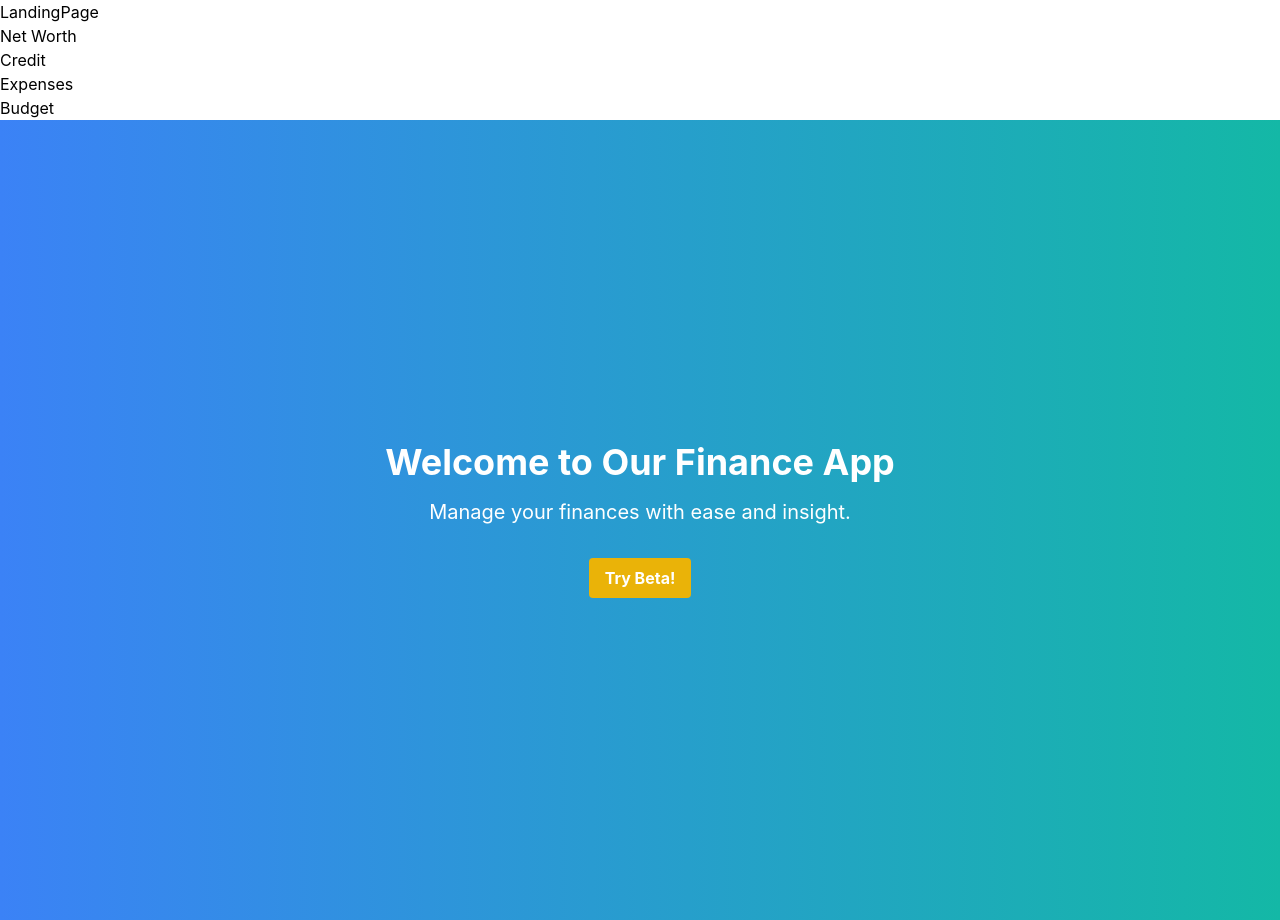
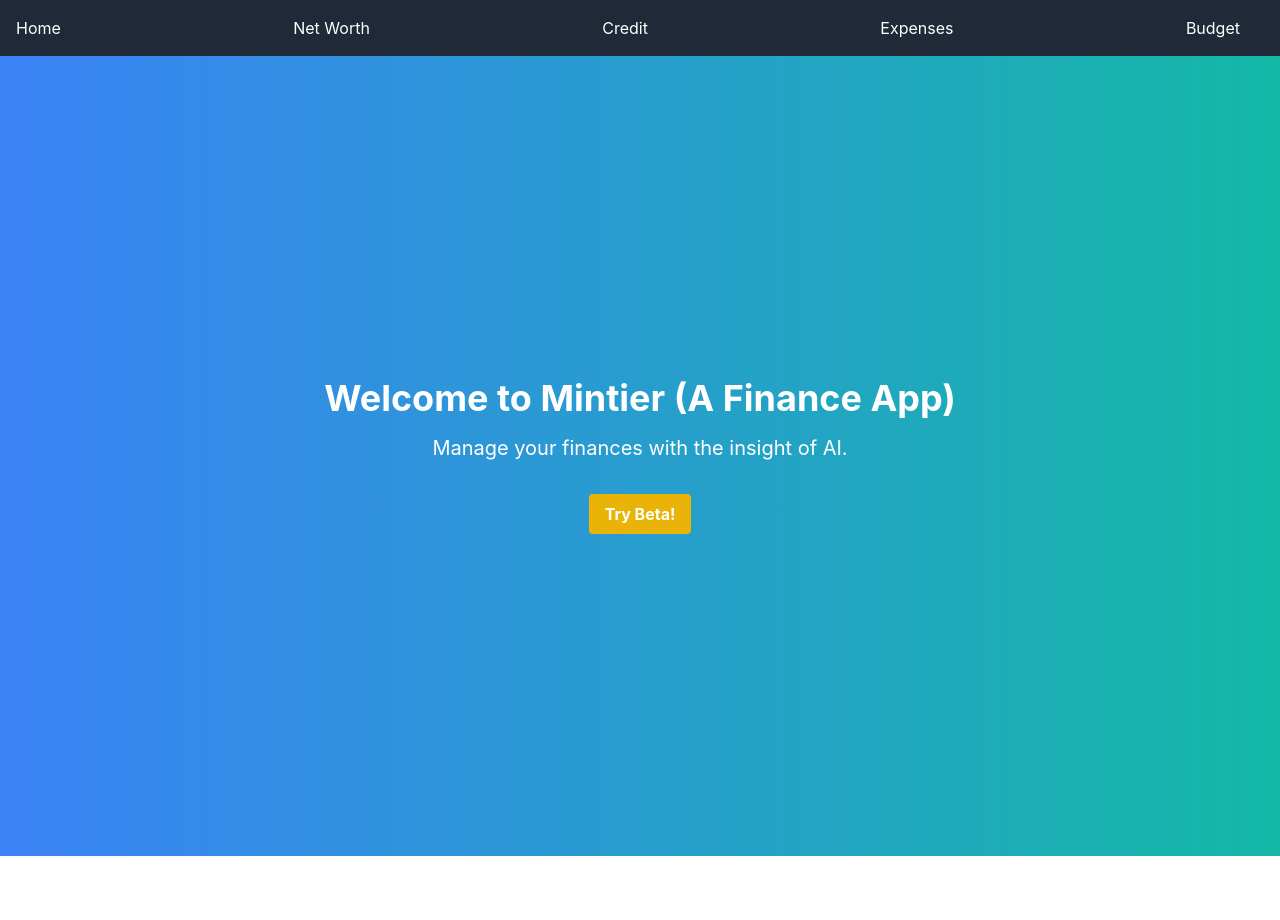
Before and after one commit to rodneybejabeng/Mintier-App, a React (Create React App) app: page / in a window 1280 px wide. After the commit the page ends 856 px from the top, so only its background shows below. Built offline with nearby package versions, Linux system fonts and the light colour scheme.

Commit message:
add navigation bar

```diff
--- a/src/App.js
+++ b/src/App.js
@@ -1,29 +1,21 @@
 // src/App.js
 
 import React from 'react';
-import { BrowserRouter as Router, Routes, Route, Link } from 'react-router-dom';
-import NetWorth from './pages/NetWorth.js';
-import Credit from './pages/Credit.js';
-import Expenses from './pages/Expenses.js';
-import Budget from './pages/Budget.js';
-import LandingPage from './LandingPage.js';
-
+import { BrowserRouter as Router, Routes, Route } from 'react-router-dom';
+import NavBar from './components/NavBar';
+import LandingPage from './LandingPage';
+import NetWorth from './pages/NetWorth';
+import Credit from './pages/Credit';
+import Expenses from './pages/Expenses';
+import Budget from './pages/Budget';
 
 function App() {
   return (
     <Router>
       <div>
-        <nav>
-          <ul>
-            <li><Link to="/">LandingPage</Link></li>
-            <li><Link to="/networth">Net Worth</Link></li>
-            <li><Link to="/credit">Credit</Link></li>
-            <li><Link to="/expenses">Expenses</Link></li>
-            <li><Link to="/budget">Budget</Link></li>
-          </ul>
-        </nav>
+        <NavBar />  {/* Persistent NavBar included */}
         <Routes>
-        <Route path="/" element={<LandingPage />} />
+          <Route path="/" element={<LandingPage />} />
           <Route path="/networth" element={<NetWorth />} />
           <Route path="/credit" element={<Credit />} />
           <Route path="/expenses" element={<Expenses />} />
--- a/src/LandingPage.js
+++ b/src/LandingPage.js
@@ -1,12 +1,14 @@
+// src/pages/LandingPage.js
+
 import React from 'react';
 import { Link } from 'react-router-dom';
 
 function LandingPage() {
   return (
     <div className="flex flex-col items-center justify-center min-h-screen bg-gradient-to-r from-blue-500 to-teal-500 text-white">
-      <h1 className="text-4xl font-bold">Welcome to Our Finance App</h1>
-      <p className="text-xl mt-4">Manage your finances with ease and insight.</p>
-      <Link to="/app">
+      <h1 className="text-4xl font-bold">Welcome to Mintier (A Finance App)</h1>
+      <p className="text-xl mt-4">Manage your finances with the insight of AI.</p>
+      <Link to="/About">
         <button className="mt-8 bg-yellow-500 hover:bg-yellow-600 text-white font-bold py-2 px-4 rounded">
           Try Beta!
         </button>
--- /dev/null
+++ b/src/components/NavBar.js
@@ -0,0 +1,30 @@
+// src/components/NavBar.js
+
+import React from 'react';
+import { Link } from 'react-router-dom';
+
+const NavBar = () => {
+  return (
+    <nav className="bg-gray-800 text-white p-4">
+      <ul className="flex justify-between">
+        <li className="mr-6">
+          <Link to="/" className="text-white hover:text-gray-300">Home</Link>
+        </li>
+        <li className="mr-6">
+          <Link to="/networth" className="text-white hover:text-gray-300">Net Worth</Link>
+        </li>
+        <li className="mr-6">
+          <Link to="/credit" className="text-white hover:text-gray-300">Credit</Link>
+        </li>
+        <li className="mr-6">
+          <Link to="/expenses" className="text-white hover:text-gray-300">Expenses</Link>
+        </li>
+        <li className="mr-6">
+          <Link to="/budget" className="text-white hover:text-gray-300">Budget</Link>
+        </li>
+      </ul>
+    </nav>
+  );
+};
+
+export default NavBar;
--- /dev/null
+++ b/src/pages/About.js
@@ -0,0 +1,12 @@
+import React from 'react';
+
+function About() {
+  return (
+    <div className="p-4 max-w-4xl mx-auto">
+      <h2 className="text-2xl font-bold text-blue-600">What is Mintier?</h2>
+      <p className="mt-2 text-gray-600">This is the about Mintier page. Talk about what Mintier is.</p>
+    </div>
+  );
+}
+
+export default About;
--- a/src/pages/Home.js
+++ /dev/null
@@ -1,12 +0,0 @@
-import React from 'react';
-
-function Home() {
-  return (
-    <div className="p-4 max-w-4xl mx-auto">
-      <h2 className="text-2xl font-bold text-blue-600">Home</h2>
-      <p className="mt-2 text-gray-600">This is the Home page.</p>
-    </div>
-  );
-}
-
-export default Home;
```
